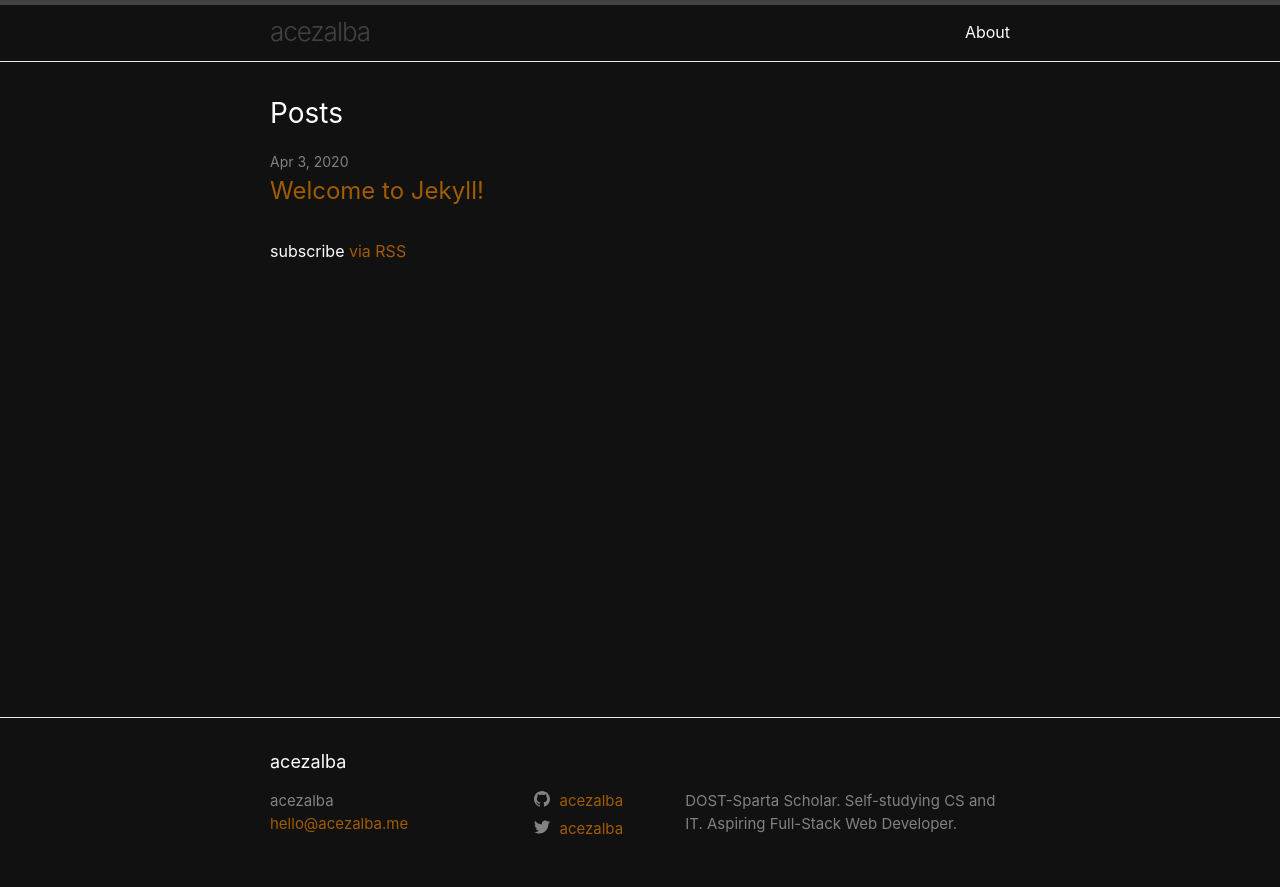
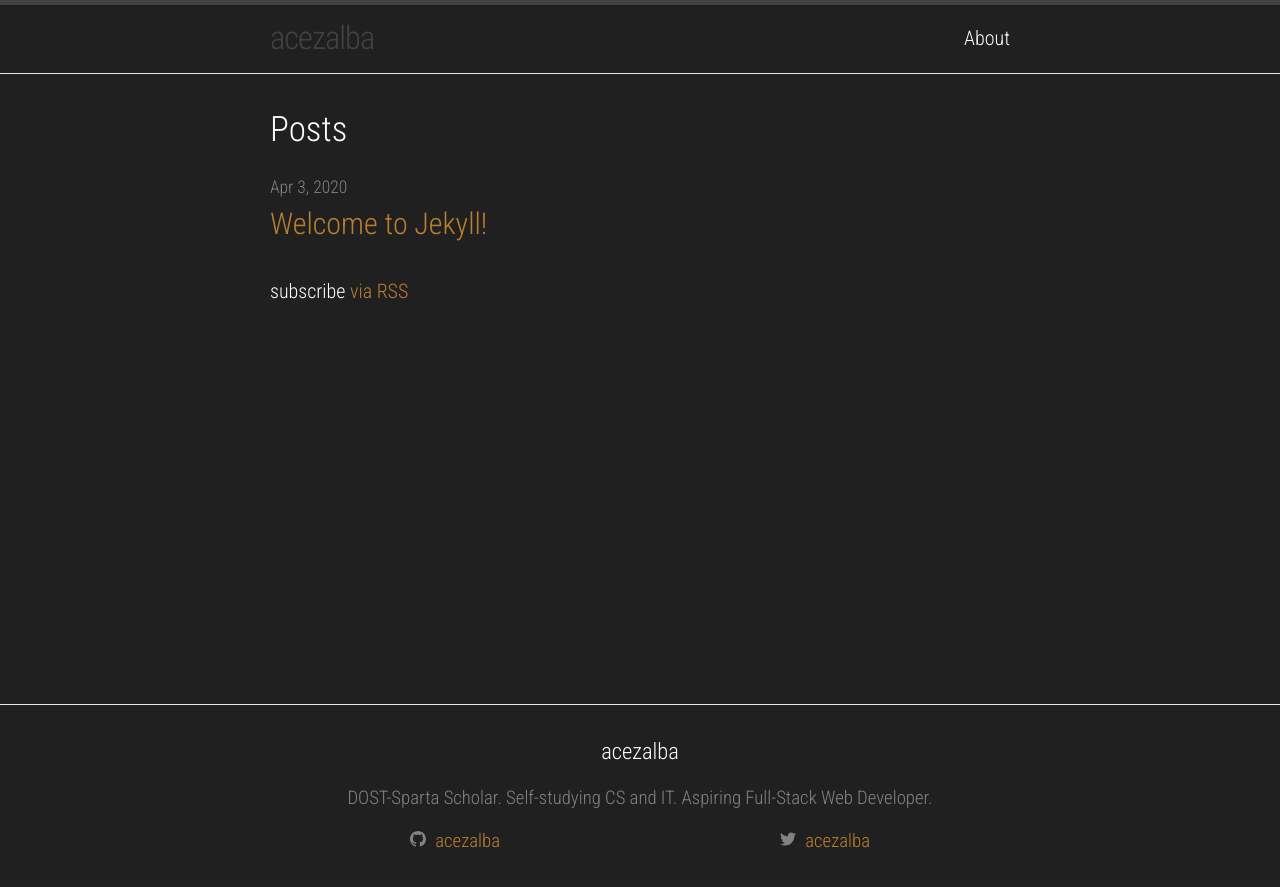
Before and after one commit to acezalba/acezalba.github.io, a Jekyll site: the page built from index.markdown, in a window 1280 px wide. Shown: the top 887 px of the page. Built offline with Jekyll 4.4.1, drawn with Linux system fonts in a browser that asks for light colours.

Commit message:
changes to footer

```diff
--- a/_includes/footer.html
+++ b/_includes/footer.html
@@ -6,7 +6,7 @@
     <h2 class="footer-heading">{{ site.title | escape }}</h2>
 
     <div class="footer-col-wrapper">
-      <div class="footer-col footer-col-1">
+      <!-- <div class="footer-col footer-col-1">
         <ul class="contact-list">
           <li class="p-name">
             {%- if site.author -%}
@@ -19,15 +19,17 @@
             <li><a class="u-email" href="mailto:{{ site.email }}">{{ site.email }}</a></li>
             {%- endif -%}
         </ul>
+      </div> -->
+
+      <div class="footer-col">
+        <p>{{- site.description | escape -}}</p>
       </div>
 
-      <div class="footer-col footer-col-2">
+      <div class="footer-col">
         {%- include social.html -%}
       </div>
 
-      <div class="footer-col footer-col-3">
-        <p>{{- site.description | escape -}}</p>
-      </div>
+
     </div>
 
   </div>
--- a/assets/css/style.css
+++ b/assets/css/style.css
@@ -1,3 +1,4 @@
+@import url("https://fonts.googleapis.com/css2?family=Inconsolata:wght@300&family=Roboto+Condensed:wght@300&display=swap");
 /**
  * Reset some basic elements
  */
@@ -12,9 +13,9 @@ dl, dd, ol, ul, figure {
  * Basic styling
  */
 body {
-  font: 400 16px/1.5 -apple-system, BlinkMacSystemFont, "Segoe UI", Roboto, Helvetica, Arial, sans-serif, "Apple Color Emoji", "Segoe UI Emoji", "Segoe UI Symbol";
+  font: 400 20px/1.5 "Roboto Condensed", Roboto, "Segoe UI", Helvetica, Arial, sans-serif;
   color: #fdfdfd;
-  background-color: #111;
+  background-color: #202020;
   -webkit-text-size-adjust: 100%;
   -webkit-font-feature-settings: "kern" 1;
   -moz-font-feature-settings: "kern" 1;
@@ -60,7 +61,7 @@ figure > img {
 }
 
 figcaption {
-  font-size: 14px;
+  font-size: 17.5px;
 }
 
 /**
@@ -86,11 +87,11 @@ h1, h2, h3, h4, h5, h6 {
  * Links
  */
 a {
-  color: #a15c00;
+  color: #b97e30;
   text-decoration: none;
 }
 a:visited {
-  color: #553000;
+  color: #7c5520;
 }
 a:hover {
   color: #fdfdfd;
@@ -110,7 +111,7 @@ blockquote {
   color: #828282;
   border-left: 4px solid #e8e8e8;
   padding-left: 15px;
-  font-size: 18px;
+  font-size: 22.5px;
   letter-spacing: -1px;
   font-style: italic;
 }
@@ -123,11 +124,12 @@ blockquote > :last-child {
  */
 pre,
 code {
-  font-size: 15px;
+  font-size: 18.75px;
   border: 1px solid #424242;
   border-radius: 3px;
   background-color: #323229;
   color: #e8e8e8;
+  font-family: "Inconsolata", "Lucida Console", "DejaVu Sans Mono", monospace;
 }
 
 code {
@@ -182,11 +184,6 @@ pre > code {
   display: inline-block;
   fill: #828282;
   padding-right: 5px;
-  vertical-align: text-top;
-}
-
-.social-media-list li + li {
-  padding-top: 5px;
 }
 
 /**
@@ -226,9 +223,9 @@ table td {
 }
 
 .site-title {
-  font-size: 26px;
+  font-size: 32.5px;
   font-weight: 300;
-  line-height: 54px;
+  line-height: 67.5px;
   letter-spacing: -1px;
   margin-bottom: 0;
   float: left;
@@ -239,7 +236,7 @@ table td {
 
 .site-nav {
   float: right;
-  line-height: 54px;
+  line-height: 67.5px;
 }
 .site-nav .nav-trigger {
   display: none;
@@ -259,7 +256,7 @@ table td {
     position: absolute;
     top: 9px;
     right: 15px;
-    background-color: #111;
+    background-color: #202020;
     border: 1px solid #e8e8e8;
     border-radius: 5px;
     text-align: right;
@@ -311,41 +308,31 @@ table td {
 }
 
 .footer-heading {
-  font-size: 18px;
+  font-size: 22.5px;
   margin-bottom: 15px;
+  text-align: center;
 }
 
 .contact-list,
 .social-media-list {
   list-style: none;
   margin-left: 0;
+  display: flex;
+  flex-direction: row;
+  flex-wrap: wrap;
+  justify-content: space-around;
 }
 
 .footer-col-wrapper {
-  font-size: 15px;
+  font-size: 18.75px;
   color: #828282;
-  margin-left: -15px;
+  display: flex;
+  flex-direction: column;
+  justify-content: space-around;
 }
 
 .footer-col {
-  float: left;
-  margin-bottom: 15px;
-  padding-left: 15px;
-}
-
-.footer-col-1 {
-  width: -webkit-calc(35% - (30px / 2));
-  width: calc(35% - (30px / 2));
-}
-
-.footer-col-2 {
-  width: -webkit-calc(20% - (30px / 2));
-  width: calc(20% - (30px / 2));
-}
-
-.footer-col-3 {
-  width: -webkit-calc(45% - (30px / 2));
-  width: calc(45% - (30px / 2));
+  text-align: center;
 }
 
 @media screen and (max-width: 800px) {
@@ -376,11 +363,11 @@ table td {
 }
 
 .page-heading {
-  font-size: 32px;
+  font-size: 40px;
 }
 
 .post-list-heading {
-  font-size: 28px;
+  font-size: 35px;
 }
 
 .post-list {
@@ -392,13 +379,14 @@ table td {
 }
 
 .post-meta {
-  font-size: 14px;
+  font-size: 17.5px;
   color: #828282;
+  text-align: center;
 }
 
 .post-link {
   display: block;
-  font-size: 24px;
+  font-size: 30px;
 }
 
 /**
@@ -410,13 +398,14 @@ table td {
 }
 
 .post-title {
-  font-size: 42px;
+  font-size: 52.5px;
   letter-spacing: -1px;
   line-height: 1;
+  text-align: center;
 }
 @media screen and (max-width: 800px) {
   .post-title {
-    font-size: 36px;
+    font-size: 45px;
   }
 }
 
@@ -424,27 +413,27 @@ table td {
   margin-bottom: 30px;
 }
 .post-content h2 {
-  font-size: 32px;
+  font-size: 40px;
 }
 @media screen and (max-width: 800px) {
   .post-content h2 {
-    font-size: 28px;
+    font-size: 35px;
   }
 }
 .post-content h3 {
-  font-size: 26px;
+  font-size: 32.5px;
 }
 @media screen and (max-width: 800px) {
   .post-content h3 {
-    font-size: 22px;
+    font-size: 27.5px;
   }
 }
 .post-content h4 {
-  font-size: 20px;
+  font-size: 25px;
 }
 @media screen and (max-width: 800px) {
   .post-content h4 {
-    font-size: 18px;
+    font-size: 22.5px;
   }
 }
 
```
Also changed, not shown: _sass/partials/_base.scss (+7 -6 lines), _sass/partials/_layout.scss (+24 -16 lines), _sass/partials/_var.scss (+9 -4 lines), 1 other file.
